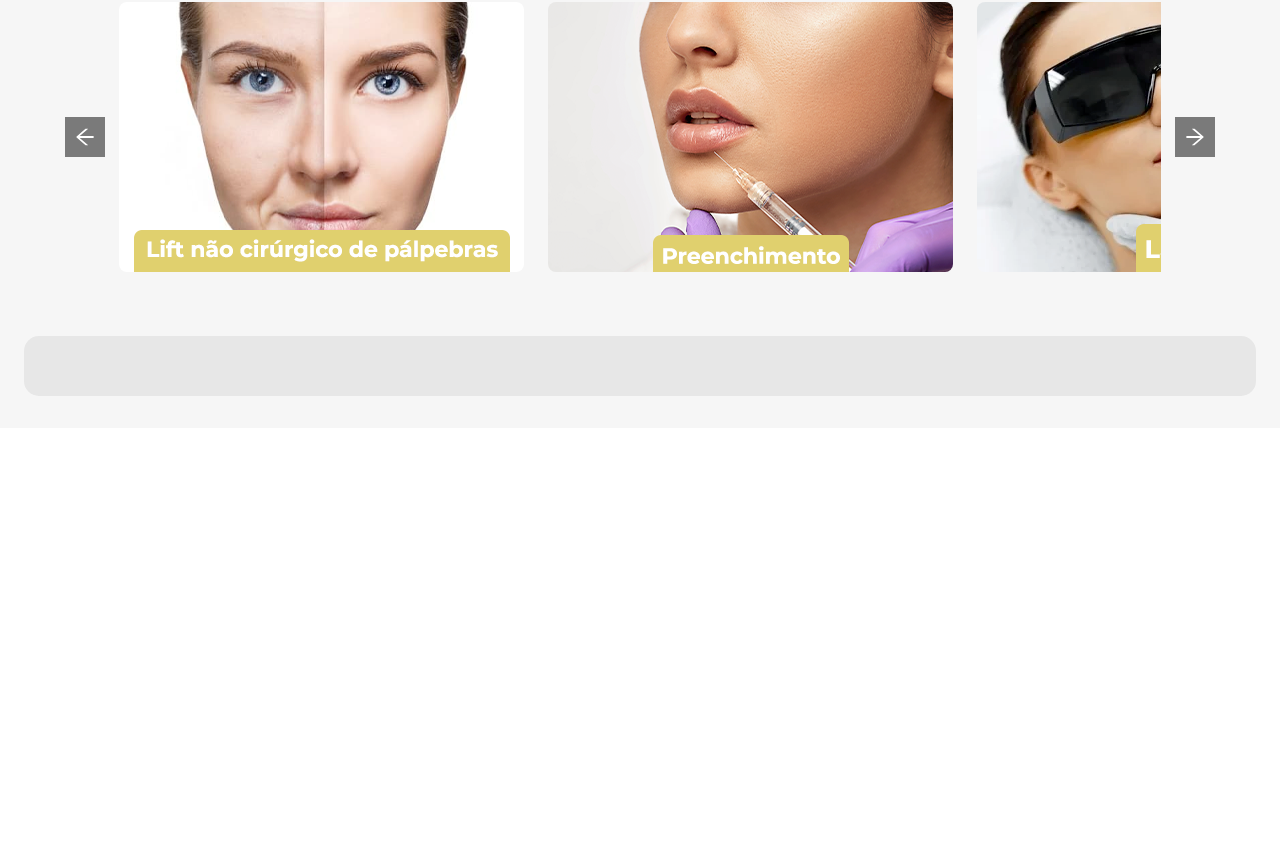
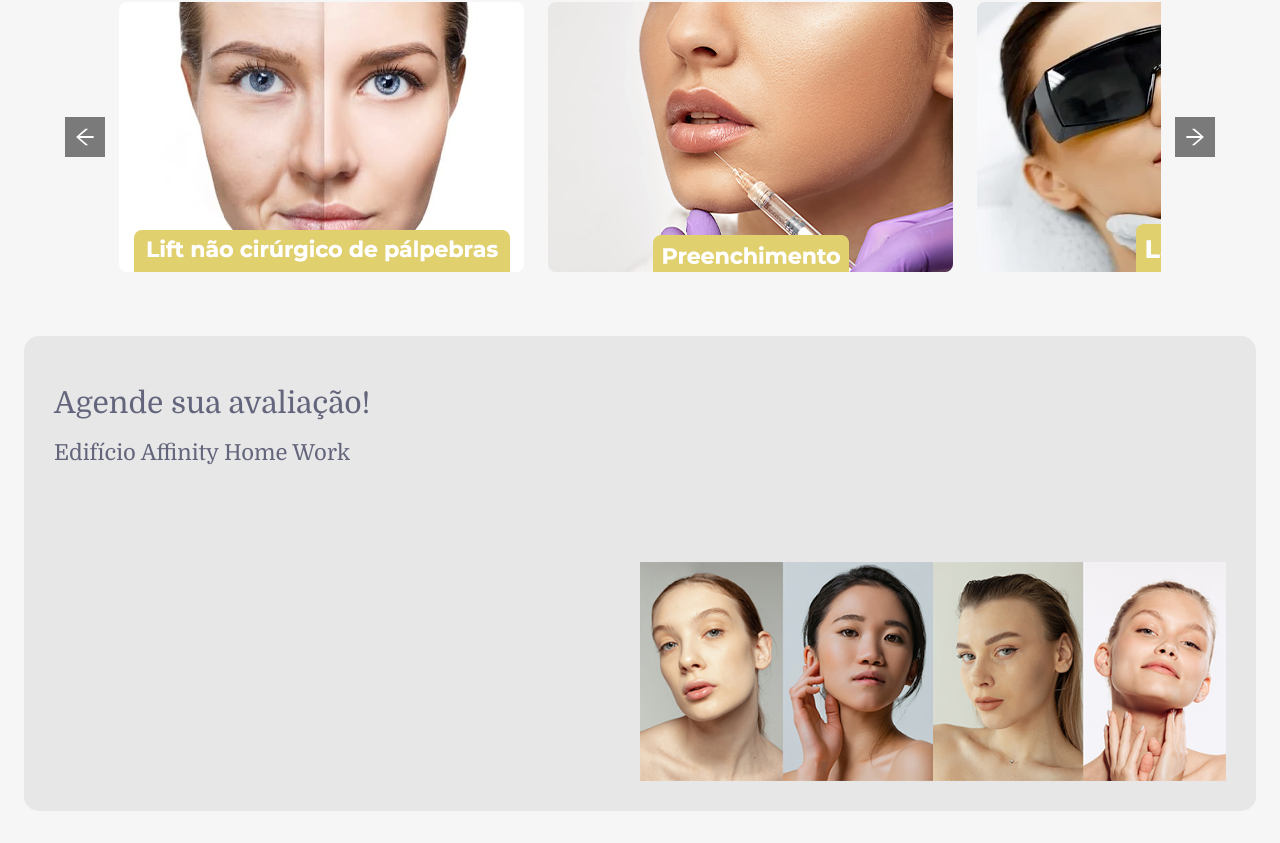
Before and after one commit to Guxxtavoww/krish, a React (Vite) app: page / in a window 1280 px wide. Shown: the part 2991-3834 px from the top of the page. Before the commit the page ends 3419 px from the top, so only its background shows below. Built offline with nearby package versions, Linux system fonts and the light colour scheme.

Commit message:
adding stuff

```diff
--- a/src/containers/Contact/index.tsx
+++ b/src/containers/Contact/index.tsx
@@ -1,17 +1,40 @@
-import React, { memo } from 'react';
+import React, { memo, useState } from 'react';
 
-import { ContactContainer, ContactInnerContainer } from './styles';
+import { PopUp } from '@/components';
+import { contact_image } from '@/assets';
+
+import {
+  ContactContainer,
+  ContactInnerContainer,
+  ContactWrapper,
+} from './styles';
 
 const Contact: React.FC = () => {
+  const [isContactModalOpen, setIsContactModalOpen] = useState(false);
+
   return (
+    <>
       <ContactContainer id="contact">
         <ContactInnerContainer
           whileInView={{ opacity: [0, 1], scale: [0.75, 1] }}
           transition={{ delay: 0.25 }}
         >
-        <div className="a"></div>
+          <ContactWrapper>
+            <h2 className="title">Agende sua avaliação!</h2>
+            <h3 className="subtitle">Edifício Affinity Home Work</h3>
+          </ContactWrapper>
+          <ContactWrapper isImageContainer>
+            <img src={contact_image} alt="Contact Image" />
+          </ContactWrapper>
         </ContactInnerContainer>
       </ContactContainer>
+      <PopUp
+        handleClose={() => setIsContactModalOpen(false)}
+        isOpen={isContactModalOpen}
+        closeWhenClickOutside
+        type="whatsapp"
+      />
+    </>
   );
 };
 
--- a/src/containers/Contact/styles.ts
+++ b/src/containers/Contact/styles.ts
@@ -1,7 +1,7 @@
 import { motion } from 'framer-motion';
-import styled from 'styled-components';
+import styled, { css } from 'styled-components';
 
-import { MAIN_BG } from '@/styles/constants';
+import { MAIN_BG, MAIN_TEXT_COLOR } from '@/styles/constants';
 
 export const ContactContainer = styled.section`
   width: 100%;
@@ -16,4 +16,48 @@ export const ContactInnerContainer = styled(motion.div)`
   display: grid;
   grid-template-columns: repeat(2, 1fr);
   width: 100%;
+  min-height: 475px;
+
+  @media screen and (max-width: 991px) {
+    grid-template-columns: 1fr;
+    gap: 10px;
+  }
 `;
+
+export const ContactWrapper = styled.div<{ isImageContainer?: boolean }>`
+  display: flex;
+  color: ${MAIN_TEXT_COLOR};
+  ${(props) =>
+    props.isImageContainer
+      ? css`
+          justify-content: flex-start;
+          align-items: flex-end;
+          img {
+            max-width: 100%;
+            object-fit: cover;
+          }
+        `
+      : css`
+          align-items: flex-start;
+          flex-direction: column;
+          gap: 1.25rem;
+          padding: 1.25rem 0;
+        `}
+
+  h2.title {
+    font-size: clamp(1.25rem, 5vmin, 30px);
+    font-weight: 400;
+    text-align: left;
+  }
+
+  h3.subtitle {
+    font-size: clamp(1.25rem, 5vmin, 22px);
+    font-weight: 400;
+    text-align: left;
+  }
+
+  @media screen and (max-width: 991px) {
+    align-items: center;
+    justify-content: center;
+  }
+`;
```
Lines whose indentation alone changed are shown as unchanged.
